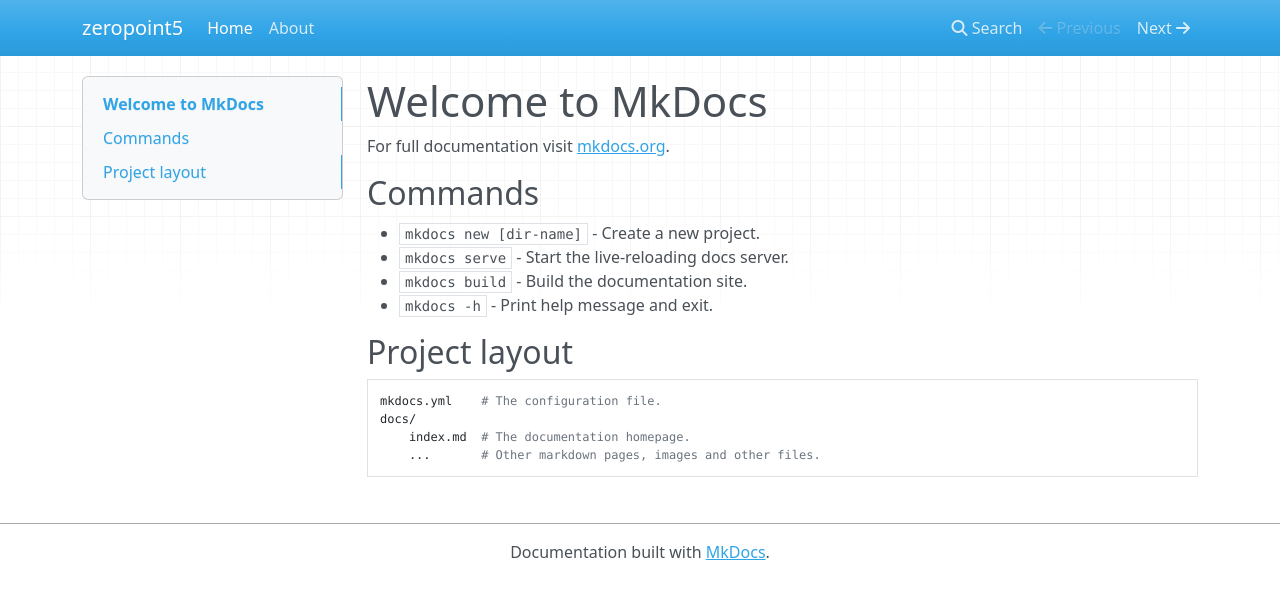
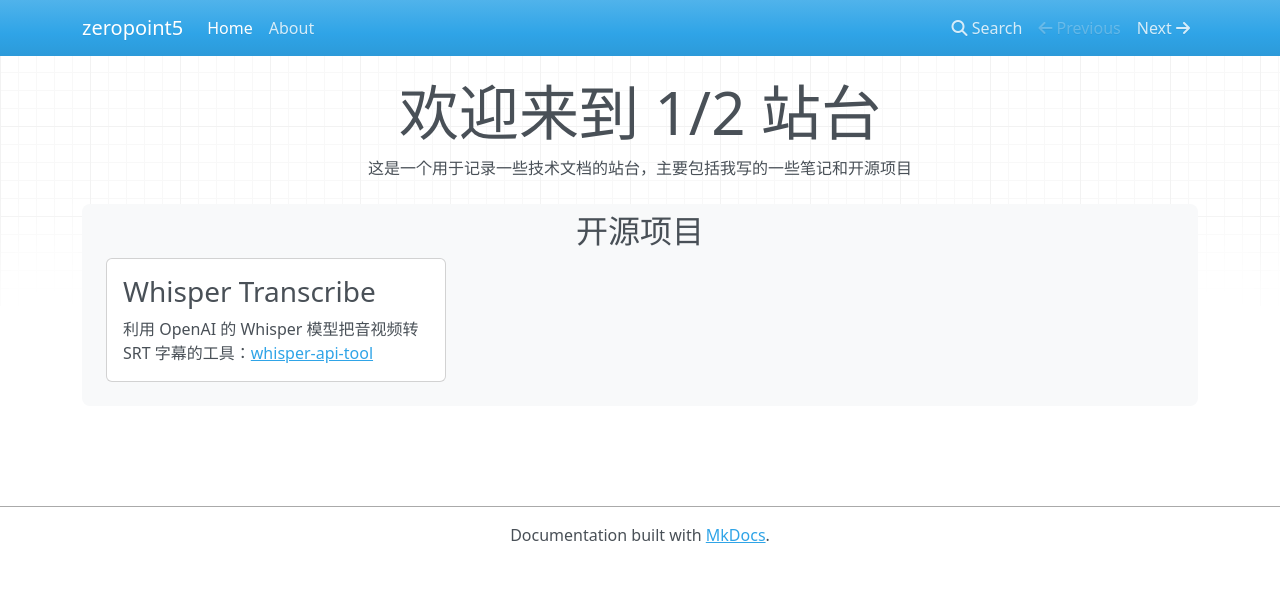
Before and after one commit to zeropoint5/zeropoint5.github.io, an MkDocs documentation site: the page built from docs/index.md, in a window 1280 px wide. Shown: the top 599 px of the page. Built offline with MkDocs 1.6.1, drawn with Linux system fonts in a browser that asks for light colours; nearby versions of some CDN libraries.

Commit message:
把第一个开源项目放到博客

```diff
--- /dev/null
+++ b/docs/css/custom.css
@@ -0,0 +1,89 @@
+div.col-md-9 h1:first-of-type {
+    text-align: center;
+    font-size: 60px;
+    font-weight: 300;
+}
+
+div.col-md-9>p:first-of-type {
+    text-align: center;
+}
+
+div.col-md-9 p.admonition-title:first-of-type {
+    text-align: left;
+}
+
+div.col-md-9 h1:first-of-type .headerlink {
+    display: none;
+}
+
+div.admonition.block>.admonition-title {
+    display: none;
+}
+
+.admonition.new, details.new {
+    color: var(--bs-success-text-emphasis);
+    background-color: var(--bs-success-bg-subtle);
+    border-color: var(--bs-success-border-subtle);
+}
+.admonition.example, details.example {
+    color: var(--bs-info-text-emphasis);
+    background-color: var(--bs-info-bg-subtle);
+    border-color: var(--bs-info-border-subtle);
+}
+
+/* Definition List styles */
+
+dd {
+    padding-left: 20px;
+}
+
+.card-body svg {
+    width: 100%;
+    padding: 0 50px;
+    height: auto;
+}
+
+/* Homepage */
+
+body.homepage>div.container>div.row>div.col-md-3 {
+    display: none;
+}
+
+body.homepage>div.container>div.row>div.col-md-9 {
+    margin-left: 0;
+    flex: 0 0 100%;
+    max-width: 100%;
+}
+
+/* mkdocstrings */
+
+.doc-object {
+    padding-left: 10px;
+    border-left: 4px solid var(--bs-light-border-subtle);
+}
+
+.doc-contents .field-body p:first-of-type {
+    display: inline;
+}
+
+.doc-label-class-attribute,
+.doc-label-instance-attribute {
+    display: none;
+}
+
+h2.doc-heading {
+    font-size: 1.5rem;
+}
+h3.doc-heading {
+    font-size: 1.4rem;
+}
+h4.doc-heading {
+    font-size: 1.3rem;
+}
+h5.doc-heading {
+    font-size: 1.2rem;
+}
+
+.doc-contents {
+    padding-left: 0;
+}
--- a/docs/index.md
+++ b/docs/index.md
@@ -1,17 +1,20 @@
-# Welcome to MkDocs
+# 欢迎来到 1/2 站台
 
-For full documentation visit [mkdocs.org](https://www.mkdocs.org).
+这是一个用于记录一些技术文档的站台，主要包括我写的一些笔记和开源项目
 
-## Commands
+<div class="pt-2 pb-4 px-4 my-4 bg-body-tertiary rounded-3">
+<h2 class="text-center">开源项目</h2>
 
-* `mkdocs new [dir-name]` - Create a new project.
-* `mkdocs serve` - Start the live-reloading docs server.
-* `mkdocs build` - Build the documentation site.
-* `mkdocs -h` - Print help message and exit.
-
-## Project layout
-
-    mkdocs.yml    # The configuration file.
-    docs/
-        index.md  # The documentation homepage.
-        ...       # Other markdown pages, images and other files.
+<div class="row row-cols-1 row-cols-md-3 g-4">
+  <div class="col">
+    <div class="card h-100">
+      <div class="card-body">
+        <h3 class="card-title">Whisper Transcribe</h3>
+        <p class="card-text">
+            利用 OpenAI 的 Whisper 模型把音视频转 SRT 字幕的工具：<a href="https://github.com/zeropoint5/whisper-api-tool">whisper-api-tool</a>
+        </p>
+      </div>
+    </div>
+  </div>
+</div>
+</div>
--- a/mkdocs.yml
+++ b/mkdocs.yml
@@ -2,3 +2,5 @@
 nav:
   - Home: index.md
   - About: about.md
+extra_css:
+  - css/custom.css
```
Also changed, not shown: docs/about.md (+14 -5 lines).
